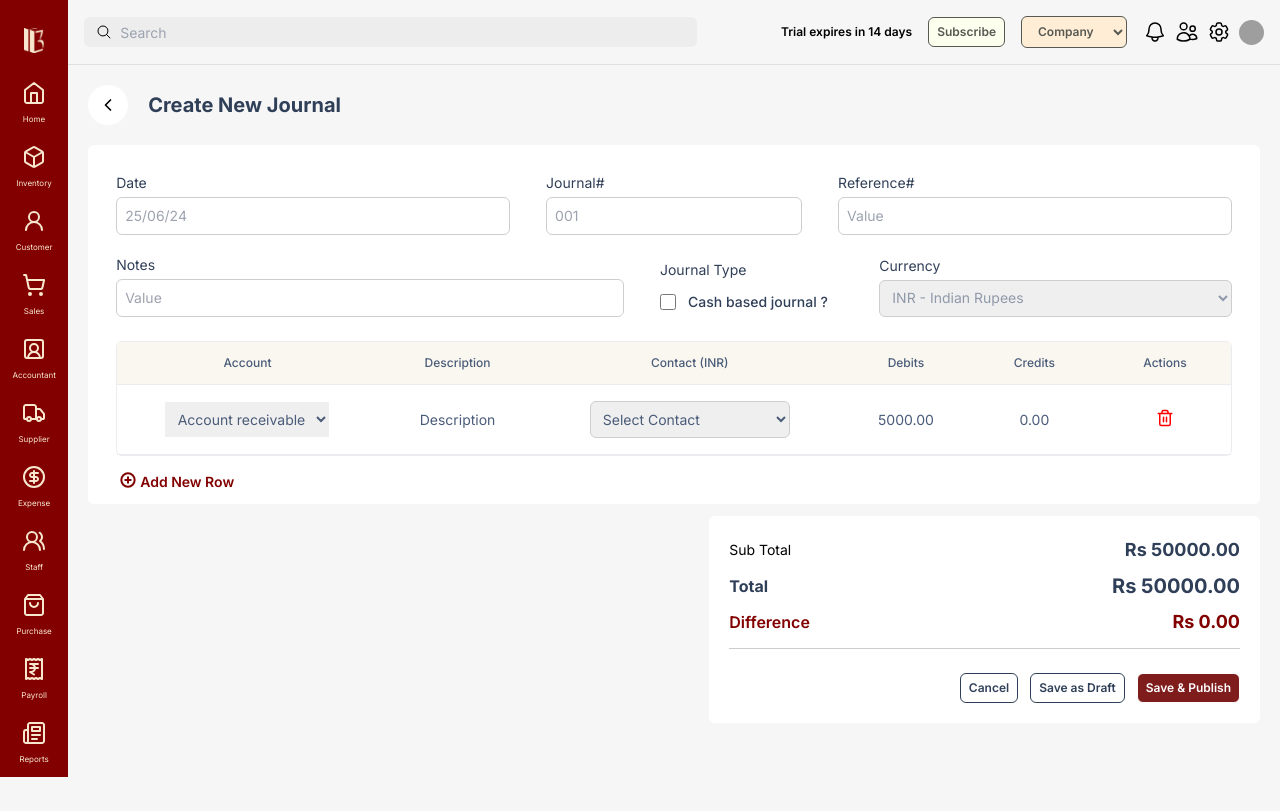
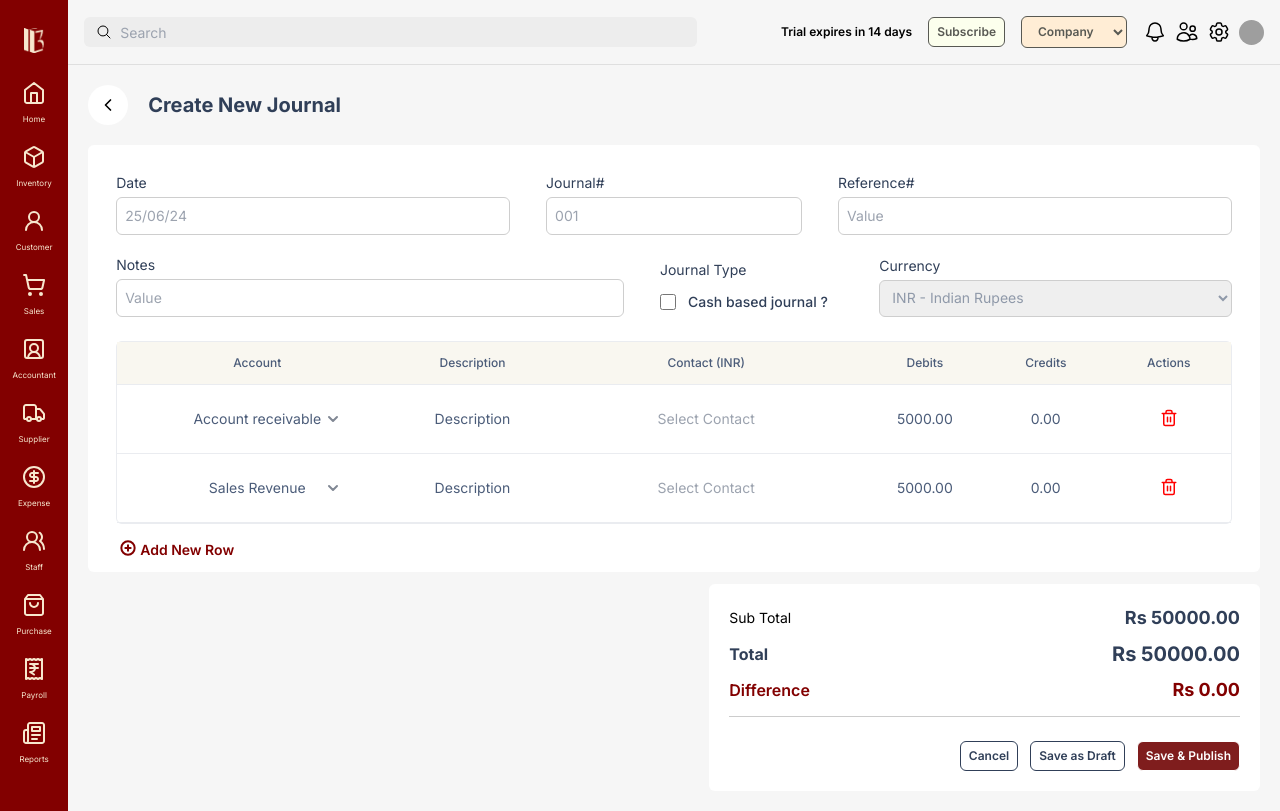
Before and after one commit to Devgnoz/BillBizz-FE, a React (Vite) app: page /newjournal in a window 1280 px wide. Built offline with nearby package versions, Linux system fonts and the light colour scheme; grey boxes are pictures that could not be loaded.

Commit message:
newjournal

```diff
--- a/package.json
+++ b/package.json
@@ -16,7 +16,8 @@
     "react": "^18.3.1",
     "react-dom": "^18.3.1",
     "react-hot-toast": "^2.4.1",
-    "react-router-dom": "^6.24.0"
+    "react-router-dom": "^6.24.0",
+    "react-select": "^5.8.0"
   },
   "devDependencies": {
     "@svgr/webpack": "^8.1.0",
--- /dev/null
+++ b/src/assets/icons/DownArrow.tsx
@@ -0,0 +1,24 @@
+
+type Props = {color:string}
+
+function DownArrow({color}: Props) {
+  return (
+    <svg
+    width="16"
+    height="16"
+    viewBox="0 0 24 24"
+    fill="none"
+    xmlns="http://www.w3.org/2000/svg"
+  >
+    <path
+      d="M6 9L12 15L18 9"
+      stroke={color}
+      stroke-width="3"
+      stroke-linecap="round"
+      stroke-linejoin="round"
+    />
+  </svg>
+  )
+}
+
+export default DownArrow
--- /dev/null
+++ b/src/features/accountant/manualJournel/AccountDropdown.tsx
@@ -0,0 +1,83 @@
+import { useEffect } from "react";
+import SearchDropdown from "./SearchDropdown";
+import DownArrow from "../../../assets/icons/DownArrow";
+interface AccountDropdownProps {
+  index: number;
+  account: string;
+  accountOptions: string[];
+  isDropdownOpen: boolean;
+  search: string;
+  onAccountSelect: (index: number, account: string) => void;
+  onSearchChange: (index: number, value: string) => void;
+  onDropdownToggle: (index: number, isOpen: boolean) => void;
+  clearSearch: (index: number) => void;
+}
+
+const AccountDropdown = ({
+  index,
+  account,
+  accountOptions,
+  isDropdownOpen,
+  search,
+  onAccountSelect,
+  onSearchChange,
+  onDropdownToggle,
+  clearSearch,
+}: AccountDropdownProps) => {
+  const handleClickOutside = (event: MouseEvent) => {
+    if (event.target instanceof Element && !event.target.closest(".relative")) {
+      onDropdownToggle(index, false);
+      clearSearch(index);
+    }
+  };
+
+  useEffect(() => {
+    document.addEventListener("click", handleClickOutside);
+    return () => {
+      document.removeEventListener("click", handleClickOutside);
+    };
+  }, []);
+
+  return (
+    <td className="px-6 py-4 whitespace-nowrap relative dropdown-container">
+      <div className="flex items-center">
+        <input
+          type="text"
+          value={account}
+          readOnly
+          onClick={() => onDropdownToggle(index, !isDropdownOpen)}
+          className="rounded-md cursor-pointer text-sm p-2 w-full text-center focus:outline-none"
+/>
+        <div className="-ms-12">
+        <DownArrow color="#818894"/>
+        </div>
+      </div>
+      {isDropdownOpen && (
+        <div className="absolute z-10 p-2 w-full bg-white border border-tableBorder rounded-lg mt-1">
+          <SearchDropdown
+            placeholder="Search"
+            value={search}
+            onChange={(e) => onSearchChange(index, e.target.value)}
+          />
+          <ul className="overflow-y-auto text-start">
+            {accountOptions
+              .filter((option) =>
+                option.toLowerCase().includes(search.toLowerCase())
+              )
+              .map((option) => (
+                <li
+                  key={option}
+                  onClick={() => onAccountSelect(index, option)}
+                  className="p-2 cursor-pointer border text-sm border-dropdownBorder text-textColor font-semibold mt-2 rounded-lg bg-CreamBg"
+                >
+                  {option}
+                </li>
+              ))}
+          </ul>
+        </div>
+      )}
+    </td>
+  );
+};
+
+export default AccountDropdown;
--- /dev/null
+++ b/src/features/accountant/manualJournel/ContactDropdown.tsx
@@ -0,0 +1,82 @@
+import React, { useEffect } from 'react';
+
+type ContactDropdownProps = {
+  index: number;
+  contact: string;
+  contactOptions: string[];
+  isDropdownOpen: boolean;
+  search: string;
+  onContactSelect: (index: number, contact: string) => void;
+  onSearchChange: (index: number, value: string) => void;
+  onDropdownToggle: (index: number, isOpen: boolean) => void;
+  clearSearch: (index: number) => void;
+};
+
+const ContactDropdown: React.FC<ContactDropdownProps> = ({
+  index,
+  contact,
+  contactOptions,
+  isDropdownOpen,
+  search,
+  onContactSelect,
+  onSearchChange,
+  onDropdownToggle,
+  clearSearch,
+}:ContactDropdownProps) => {
+    const handleClickOutside = (event: MouseEvent) => {
+      if (event.target instanceof Element && !event.target.closest(".relative")) {
+        onDropdownToggle(index, false);
+        clearSearch(index);
+      }
+    };
+
+    useEffect(() => {
+      document.addEventListener("click", handleClickOutside);
+      return () => {
+        document.removeEventListener("click", handleClickOutside);
+      };
+    }, []);
+  return (
+    <td className="px-6 py-4 whitespace-nowrap relative">
+      <input
+        type="text"
+        value={contact}
+        readOnly
+        placeholder='Select Contact'
+        onClick={() => {
+          onDropdownToggle(index, !isDropdownOpen);
+          clearSearch(index);
+        }}
+        className="rounded-md cursor-pointer text-sm p-2 w-full text-center"
+      />
+      {isDropdownOpen && (
+        <div className="absolute z-10 p-2 w-full bg-white border border-tableBorder rounded-lg mt-1">
+          <input
+            type="text"
+            placeholder="Search"
+            value={search}
+            onChange={(e) => onSearchChange(index, e.target.value)}
+            className="w-full mb-2 p-1 border border-inputBorder rounded-md"
+          />
+          <ul className="overflow-y-auto text-start max-h-40">
+            {contactOptions
+              .filter((option) =>
+                option.toLowerCase().includes(search.toLowerCase())
+              )
+              .map((option) => (
+                <li
+                  key={option}
+                  onClick={() => onContactSelect(index, option)}
+                  className="p-2 cursor-pointer border border-dropdownBorder text-textColor font-semibold mt-2 rounded-lg bg-CreamBg"
+                >
+                  {option}
+                </li>
+              ))}
+          </ul>
+        </div>
+      )}
+    </td>
+  );
+};
+
+export default ContactDropdown;
--- a/src/features/accountant/manualJournel/ManualHome.tsx
+++ b/src/features/accountant/manualJournel/ManualHome.tsx
@@ -67,7 +67,7 @@ function ManualHome({}: Props) {
   <div className="ml-auto gap-3 flex items-center">
     <Link to={"/newjournal"}>
     <Button  variant="secondary" className="flex items-center justify-center" size="xl">
-      <span className="flex items-center px-2.5"><PlusCircle /> &nbsp; New Journel</span>
+      <span className="flex items-center px-2.5"><PlusCircle color='white' /> &nbsp; New Journel</span>
     </Button>
     </Link>
     <div className="relative">
--- a/src/features/accountant/manualJournel/NewJournal.tsx
+++ b/src/features/accountant/manualJournel/NewJournal.tsx
@@ -1,9 +1,11 @@
-import { useState } from "react";
-import { Link } from "react-router-dom";
-import CheveronLeftIcon from "../../../assets/icons/CheveronLeftIcon";
-import TrashCan from "../../../assets/icons/TrashCan";
-import PlusIcon from "../../../assets/icons/PlusIcon";
-import Button from "../../../Components/Button";
+import React, { useState } from 'react';
+import { Link } from 'react-router-dom';
+import CheveronLeftIcon from '../../../assets/icons/CheveronLeftIcon';
+import TrashCan from '../../../assets/icons/TrashCan';
+import PlusIcon from '../../../assets/icons/PlusIcon';
+import Button from '../../../Components/Button';
+import AccountDropdown from './AccountDropdown';
+import ContactDropdown from './ContactDropdown';
 
 type Props = {};
 
@@ -17,37 +19,121 @@ function NewJournal({}: Props) {
     "Actions",
   ];
 
-  const [rows, setRows] = useState([
+  const initialRows = [
     {
-      account: "",
+      account: "Account receivable",
       description: "Description",
       contact: "",
       debits: "5000.00",
       credits: "0.00",
     },
-  ]);
+    {
+      account: "Sales Revenue",
+      description: "Description",
+      contact: "",
+      debits: "5000.00",
+      credits: "0.00",
+    },
+  ];
+
+  const [rows, setRows] = useState(initialRows);
+  const [isAccountDropdownOpen, setIsAccountDropdownOpen] = useState<boolean[]>(Array(initialRows.length).fill(false));
+  const [isContactDropdownOpen, setIsContactDropdownOpen] = useState<boolean[]>(Array(initialRows.length).fill(false));
+  const [accountSearch, setAccountSearch] = useState<string[]>(Array(initialRows.length).fill(''));
+  const [contactSearch, setContactSearch] = useState<string[]>(Array(initialRows.length).fill(''));
 
   const addRow = () => {
     setRows([
       ...rows,
       {
-        account: "",
+        account: "Account receivable",
         description: "Description",
         contact: "",
         debits: "5000.00",
         credits: "0.00",
       },
     ]);
+    setIsAccountDropdownOpen([...isAccountDropdownOpen, false]);
+    setIsContactDropdownOpen([...isContactDropdownOpen, false]);
+    setAccountSearch([...accountSearch, '']);
+    setContactSearch([...contactSearch, '']);
   };
 
   const deleteRow = (index: number) => {
     setRows(rows.filter((_, rowIndex) => rowIndex !== index));
+    setIsAccountDropdownOpen(isAccountDropdownOpen.filter((_, i) => i !== index));
+    setIsContactDropdownOpen(isContactDropdownOpen.filter((_, i) => i !== index));
+    setAccountSearch(accountSearch.filter((_, i) => i !== index));
+    setContactSearch(contactSearch.filter((_, i) => i !== index));
+  };
+
+  const accountOptions = [
+    "Account receivable",
+    "Sales Revenue",
+    "Employee Advance",
+    "Petty Cash",
+  ];
+
+  const contactOptions = [
+    "John Doe",
+    "Jane Smith",
+    "Robert Brown",
+  ];
+
+  const handleAccountSelect = (index: number, account: string) => {
+    const newRows = [...rows];
+    newRows[index].account = account;
+    setRows(newRows);
+    const newDropdownOpen = [...isAccountDropdownOpen];
+    newDropdownOpen[index] = false;
+    setIsAccountDropdownOpen(newDropdownOpen);
+  };
+
+  const handleContactSelect = (index: number, contact: string) => {
+    const newRows = [...rows];
+    newRows[index].contact = contact;
+    setRows(newRows);
+    const newDropdownOpen = [...isContactDropdownOpen];
+    newDropdownOpen[index] = false;
+    setIsContactDropdownOpen(newDropdownOpen);
+  };
+
+  const handleAccountSearchChange = (index: number, value: string) => {
+    const newSearch = [...accountSearch];
+    newSearch[index] = value;
+    setAccountSearch(newSearch);
+  };
+
+  const handleContactSearchChange = (index: number, value: string) => {
+    const newSearch = [...contactSearch];
+    newSearch[index] = value;
+    setContactSearch(newSearch);
+  };
+
+  const handleAccountDropdownToggle = (index: number, isOpen: boolean) => {
+    setIsAccountDropdownOpen(isAccountDropdownOpen.map((open, i) => (i === index ? isOpen : open)));
+  };
+
+  const handleContactDropdownToggle = (index: number, isOpen: boolean) => {
+    setIsContactDropdownOpen(isContactDropdownOpen.map((open, i) => (i === index ? isOpen : open)));
+  };
+
+  const clearAccountSearch = (index: number) => {
+    const newSearch = [...accountSearch];
+    newSearch[index] = '';
+    setAccountSearch(newSearch);
+  };
+
+  const clearContactSearch = (index: number) => {
+    const newSearch = [...contactSearch];
+    newSearch[index] = '';
+    setContactSearch(newSearch);
   };
 
   return (
     <div className="p-5">
       <div className="flex items-center gap-5">
-        <Link to={"/manual-journel"}>
+        <Link to={"/manualjournal"}>
           <div
             style={{ borderRadius: "50%" }}
             className="w-[40px] h-[40px] flex items-center justify-center bg-white"
@@ -97,9 +183,7 @@ function NewJournal({}: Props) {
               />
             </div>
             <div className="w-[26%]">
-              <label className="block text-sm text-textColor">
-                Journal Type
-              </label>
+              <label className="block text-sm text-textColor">Journal Type</label>
               <div className="flex items-center justify-start mt-3">
                 <input
                   type="checkbox"
@@ -144,25 +228,31 @@ function NewJournal({}: Props) {
               <tbody className="text-center text-dropdownText">
                 {rows.map((row, index) => (
                   <tr className="border-b border-tableBorder" key={index}>
-                    <td className="px-6 py-4 whitespace-nowrap">
-                      <select name="" id="" className="text-sm text-center  p-2">
-                        <option value="" className="bg-gray text-white">Account receivable</option>
-                        <option value="" className="bg-gray text-white">Account receivable</option>
-
-                      </select>
-                    </td>
+                    <AccountDropdown
+                      index={index}
+                      account={row.account}
+                      accountOptions={accountOptions}
+                      isDropdownOpen={isAccountDropdownOpen[index]}
+                      search={accountSearch[index]}
+                      onAccountSelect={handleAccountSelect}
+                      onSearchChange={handleAccountSearchChange}
+                      onDropdownToggle={handleAccountDropdownToggle}
+                      clearSearch={clearAccountSearch}
+                    />
                     <td className="px-6 py-4 whitespace-nowrap text-sm">
                       {row.description}
                     </td>
-                    <td className="px-6 py-4 whitespace-nowrap text-sm">
-                      <select
-                        name=""
-                        id=""
-                        className="border border-inputBorder rounded-md text-sm p-2 w-[200px]"
-                      >
-                        <option value="">Select Contact</option>
-                      </select>
-                    </td>
+                    <ContactDropdown
+                      index={index}
+                      contact={row.contact}
+                      contactOptions={contactOptions}
+                      isDropdownOpen={isContactDropdownOpen[index]}
+                      search={contactSearch[index]}
+                      onContactSelect={handleContactSelect}
+                      onSearchChange={handleContactSearchChange}
+                      onDropdownToggle={handleContactDropdownToggle}
+                      clearSearch={clearContactSearch}
+                    />
                     <td className="px-6 py-4 whitespace-nowrap text-sm">
                       {row.debits}
                     </td>
@@ -201,9 +291,7 @@ function NewJournal({}: Props) {
           <span className="text-textColor font-bold text-xl">Rs 50000.00</span>
         </div>
         <div className="flex items-center justify-between mt-2">
-          <span className="text-base font-semibold text-cardBorder">
-            Difference
-          </span>
+          <span className="text-base font-semibold text-cardBorder">Difference</span>
           <span className="text-lg font-bold text-cardBorder">Rs 0.00</span>
         </div>
         <hr className="mt-3 border-t border-hr" />
--- /dev/null
+++ b/src/features/accountant/manualJournel/SearchDropdown.tsx
@@ -0,0 +1,24 @@
+type Props = {
+    placeholder: string;
+    value: string;
+    onChange: (e: React.ChangeEvent<HTMLInputElement>) => void;
+  };
+
+  function SearchDropdown({ placeholder, value, onChange }: Props) {
+    return (
+      <div className="relative flex items-center text-dropdownText outline-none">
+        <svg xmlns="http://www.w3.org/2000/svg" fill="none" viewBox="0 0 24 24" strokeWidth={2.2} stroke="currentColor" className="size-5 absolute left-3 text-gray-500">
+          <path strokeLinecap="round" strokeLinejoin="round" d="m21 21-5.197-5.197m0 0A7.5 7.5 0 1 0 5.196 5.196a7.5 7.5 0 0 0 10.607 10.607Z" />
+        </svg>
+        <input
+          className="pl-11 text-sm w-[100%] rounded-md text-start text-dropdownText h-[38px] p-2 focus:outline-none"
+          style={{ backgroundColor: "rgba(28, 28, 28, 0.04)", fontWeight: "400" }}
+          placeholder={placeholder}
+          value={value}
+          onChange={onChange}
+        />
+      </div>
+    );
+  }
+
+  export default SearchDropdown;
--- a/src/pages/Sales.tsx
+++ b/src/pages/Sales.tsx
@@ -76,7 +76,7 @@ const Sales = ({}: Props) => {
         </div>
         <div className="ml-auto gap-3 flex items-center">
           <Button variant="secondary" className="flex items-center justify-center" size="xl">
-            <span className="flex items-center px-2.5"><PlusCircle /> &nbsp; New Sales Order</span>
+            <span className="flex items-center px-2.5"><PlusCircle color="white"/> &nbsp; New Sales Order</span>
           </Button>
 
           <div onClick={toggleDropdown} className="cursor-pointer">
--- a/tailwind.config.js
+++ b/tailwind.config.js
@@ -29,7 +29,8 @@ export default {
         inputBorder: "rgba(206, 206, 206, 1)",
         outlineButton: "rgba(86, 81, 72, 1)",
         tableBorder:"#EAECF0",
-        hr:"rgba(204, 204, 204, 1)"
+        hr:"rgba(204, 204, 204, 1)",
+        dropdownBorder:"#D0D0D0"
       },
     },
   },
```
Also changed, not shown: src/assets/icons/ArrowDownIcon.tsx (+17 -7 lines), 1 other file (tests, documents, lock files or other folders).
